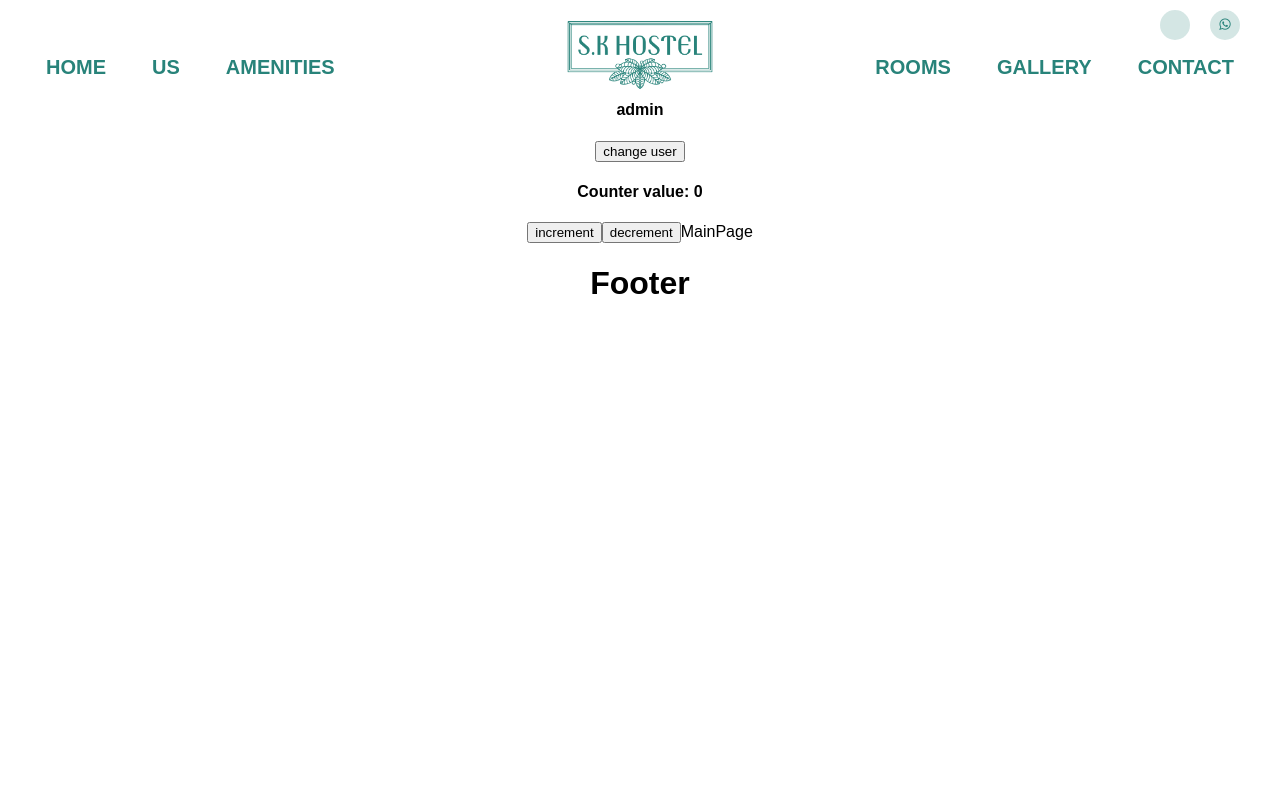
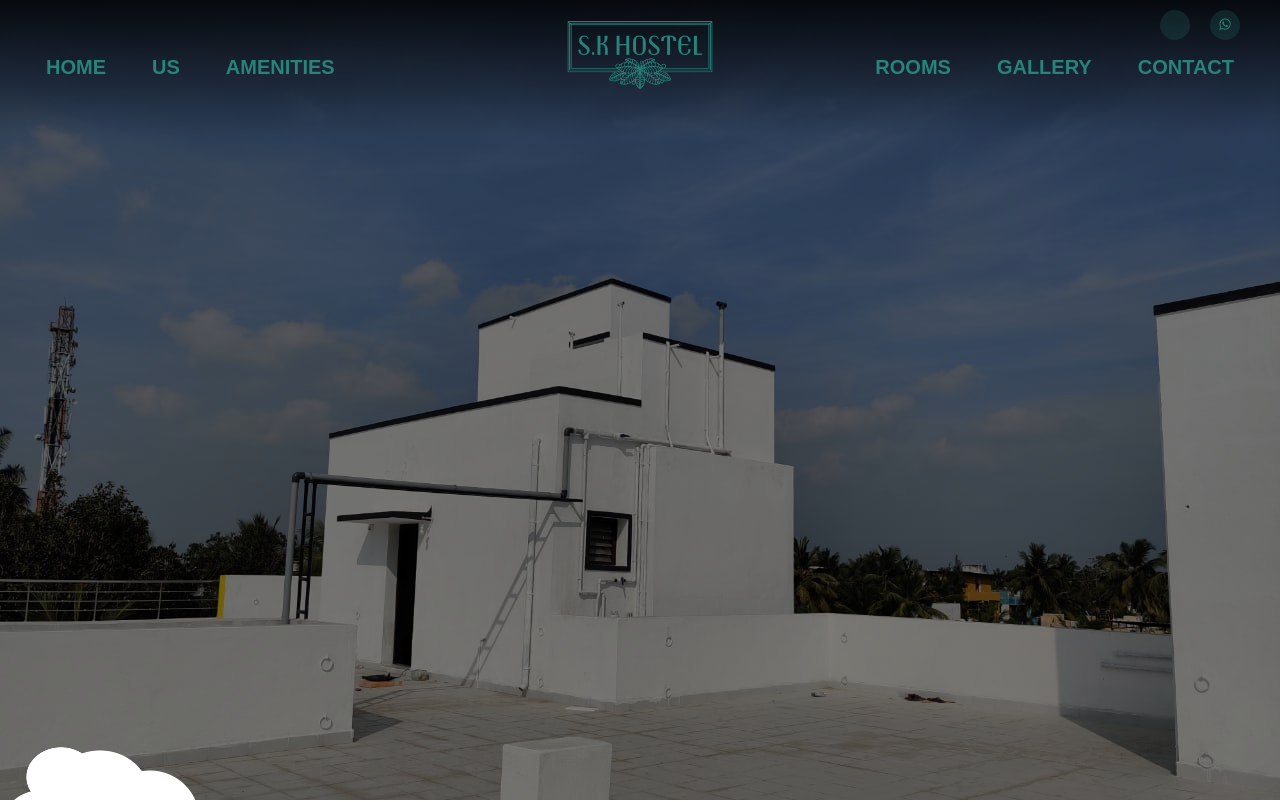
Before and after one commit to inavis/sk-hostel, a React (Create React App) app: page / in a window 1280 px wide. Shown: the top 802 px of the page. Built offline with nearby package versions, Linux system fonts and the light colour scheme; a web font is replaced by a local one.

Commit message:
adding-banner-to-page

```diff
--- a/src/Pages/MainPage/MainPage.js
+++ b/src/Pages/MainPage/MainPage.js
@@ -2,12 +2,14 @@ import "./MainPage.css";
 import { Header } from "../../Components/Header/Header";
 import { Footer } from "../../Components/Footer/Footer";
 import Counter from "../../Components/Counter/Counter";
+import { Banner } from "../../Components/Banner/Banner";
 import { StateProvider } from "../../Context";
 
 export function MainPage() {
   return (
     <StateProvider>
       <Header />
+      <Banner />
       <Counter />
       MainPage
       <Footer />
```
